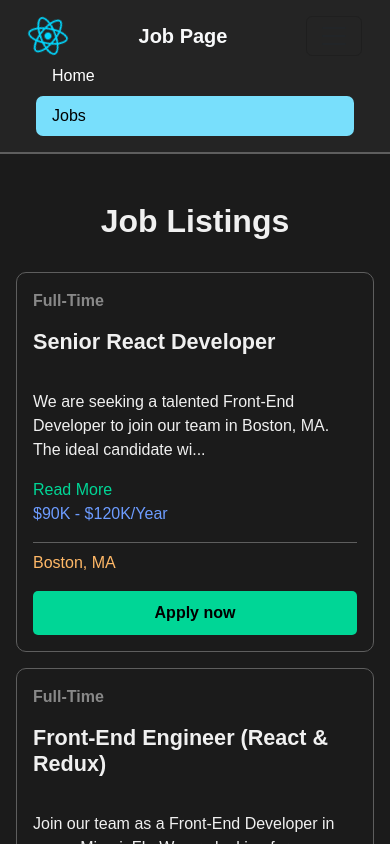
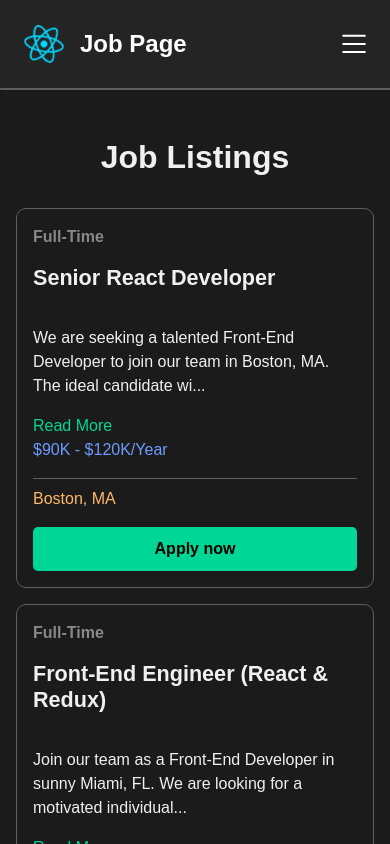
Before and after one commit to AllwarsGIT/job-searching-app-react, a React (Vite) app: page /jobs in a window 390 px wide. Shown: the top 844 px of the page. Built offline with nearby package versions, Linux system fonts and the light colour scheme.

Commit message:
Burguer menu and full responsive

```diff
--- a/src/Components/JobCardList/JobCardList.tsx
+++ b/src/Components/JobCardList/JobCardList.tsx
@@ -9,7 +9,7 @@ type JobCardListProps = {
 
 function JobCardList({numCardsToShow}: JobCardListProps) {
 
-    var cardList = jobList.slice(0, numCardsToShow).map((job: Job) =>
+    var cardList = jobList.jobs.slice(0, numCardsToShow).map((job: Job) =>
     <JobCard
         key={job.id}
         {...job}
--- a/src/Components/Navbar/Navbar.module.css
+++ b/src/Components/Navbar/Navbar.module.css
@@ -68,3 +68,11 @@ a {
   text-decoration: none;
   color: inherit;
 }
+
+.navbarToggle {
+  display: none;
+  visibility: hidden;
+  color : #fff;
+  background-color: transparent;
+  border: none;
+}
--- a/src/Components/Navbar/Navbar.tsx
+++ b/src/Components/Navbar/Navbar.tsx
@@ -1,6 +1,8 @@
 import {NavLink} from 'react-router-dom';
 import logo from '../../assets/react.svg';
 import styles from './Navbar.module.css';
+import { SlMenu } from "react-icons/sl";
+import { useState } from 'react';
 
 type NavData = {
     isActive: boolean;
@@ -9,25 +11,51 @@ type NavData = {
 const Navbar = () => {
 
     const navClass = ({ isActive }:NavData) => isActive ? `${styles.navButton} ${styles.active}` : styles.navButton
+    const [isOpen, setIsOpen] = useState(false);
 
     return (
-        <nav className={`navbar navbar-expand-lg ${styles.customNavbar}`}>
-            <div className="container">
-                <img  src={logo} alt="logo" width="30" height="30"   className={`d-inline-block align-text-top me-2 ${styles.rotateSlow}`}  />
-                <a className="navbar-brand text-light " style={{ fontWeight: 600 }}>Job Page</a>
-                <button className="navbar-toggler text-light" type="button" data-bs-toggle="collapse" data-bs-target="#navbarNav" aria-controls="navbarNav" aria-expanded="false" aria-label="Toggle navigation">
-                    <span className="navbar-toggler-icon"></span>
-                </button>
-                <div className=" navbar-collapse" id="navbarNav">
-                    <ul className="navbar-nav  ">
-                        <NavLink to="/" className={navClass}>Home</NavLink>
-                        <NavLink to="/jobs" className={navClass}>Jobs</NavLink>
-                        {/* <NavLink to="/addjobs" className={navClass}>Add Jobs</NavLink>   */}
+        <>
 
-                    </ul>
+            <nav className="flex text-white items-center justify-between md:justify-around md:items-start bg-[#242424] p-4 border-b-1 border-[#5e5e5e]">
+
+                <div className="flex items-center">
+                    <img src={logo} alt="logo" width="30" height="30" className={`d-inline-block align-text-top me-2 ${styles.rotateSlow}`} />
+                    <span className="text-2xl px-2 font-semibold">Job Page</span>
                 </div>
-             </div>
-        </nav>
+
+                <div className="hidden md:flex md: space-x-4">
+                    <NavLink to="/" className={navClass}>Home</NavLink>
+                    <NavLink to="/jobs" className={navClass}>Jobs</NavLink>
+                    {/* <NavLink to="/addjobs" className={navClass}>Add Jobs</NavLink> */}
+                </div>
+
+                <SlMenu
+                    size={24}
+                    className="navbarToggle md:hidden cursor-pointer"
+                    onClick={() => setIsOpen(!isOpen)}
+                    />
+
+                {isOpen && (
+                    <div
+                    className="fixed inset-0 bg-black bg-opacity-50 z-10"
+                    onClick={() => setIsOpen(false)}
+                    />
+                )}
+
+                <div
+                    className={`fixed top-0 left-0 h-full w-64 bg-[#1f1f1f] shadow-md z-20 transform transition-transform duration-300 ease-in-out ${
+                    isOpen ? 'translate-x-0' : '-translate-x-full'
+                    } md:hidden`}
+                >
+
+
+                    <nav className="flex flex-col py-2">
+                        <NavLink to="/" className={navClass} onClick={() => setIsOpen(false)}>Home</NavLink>
+                        <NavLink to="/jobs" className={navClass} onClick={() => setIsOpen(false)}>Jobs</NavLink>
+                    </nav>
+                </div>
+            </nav>
+        </>
     );
 }
 
--- a/src/jobs.json
+++ b/src/jobs.json
@@ -1,5 +1,6 @@
 
-[
+{
+  "jobs": [
     {
       "id": "1",
       "title": "Senior React Developer",
@@ -84,4 +85,4 @@
         "contactPhone": "555-555-5555"
       }
     }
-  ]
+  ]}
```
Also changed, not shown: package.json (+8 -3 lines), 1 other file (tests, documents, lock files or other folders).
